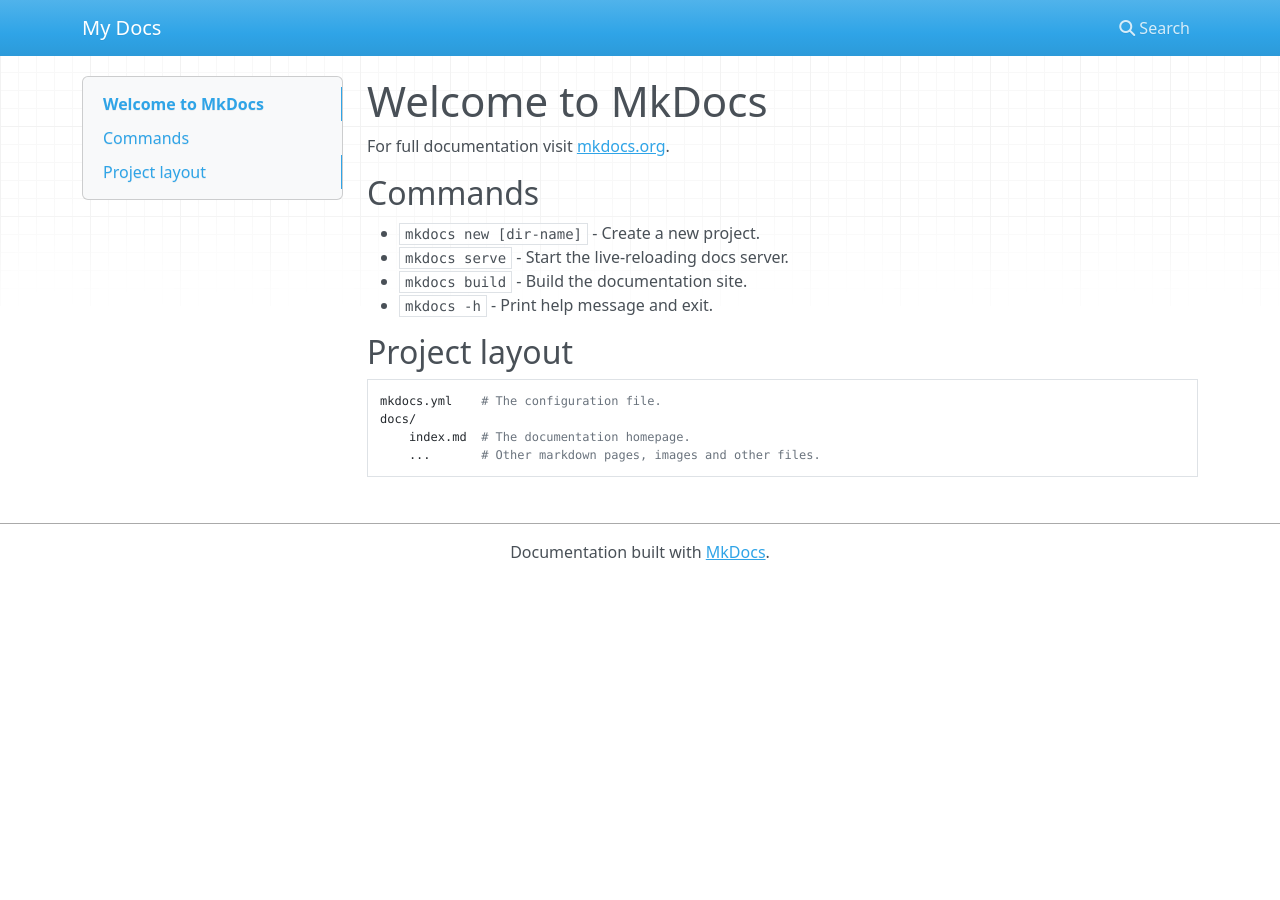
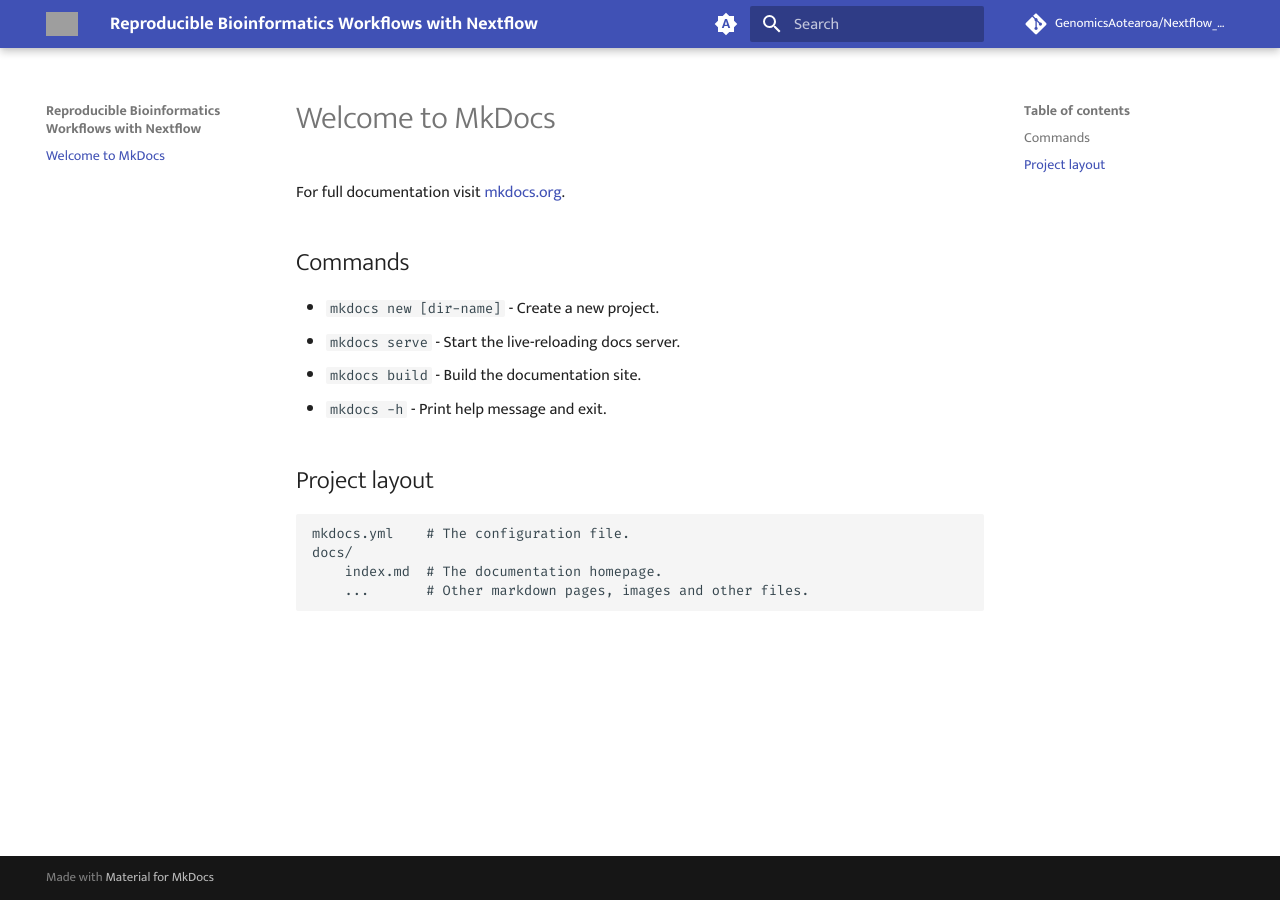
Before and after one commit to GenomicsAotearoa/Nextflow_Workshop, an MkDocs documentation site: the page built from docs/index.md, in a window 1280 px wide. Built offline with MkDocs 1.6.1 and Material for MkDocs 9.7.7, drawn with Linux system fonts in a browser that asks for light colours; nearby versions of some CDN libraries; comment, search, counter and statistics services are not loaded; grey boxes are pictures that could not be loaded.

Commit message:
update mkdocs.yml

```diff
--- a/mkdocs.yml
+++ b/mkdocs.yml
@@ -1 +1,103 @@
-site_name: My Docs
+site_name: Reproducible Bioinformatics Workflows with Nextflow
+
+#Repository information
+
+repo_url: https://github.com/GenomicsAotearoa/Nextflow_Workshop.git
+repo_name:   GenomicsAotearoa/Nextflow_Workshop
+
+
+theme:
+  name: material
+  logo: images/nesi_ga.png
+  favicon: images/nesi_ga.png
+   # 404 page
+  static_templates:
+    - 404.html
+
+  palette:
+
+  # Palette toggle for automatic mode
+  - media: "(prefers-color-scheme)"
+    toggle:
+      icon: material/brightness-auto
+      name: Switch to light mode
+
+  # Palette toggle for light mode
+  - media: "(prefers-color-scheme: light)"
+    scheme: default
+    primary: indigo
+
+
+    toggle:
+      icon: material/brightness-7
+      name: Switch to dark mode
+
+  # Palette toggle for dark mode
+  - media: "(prefers-color-scheme: dark)"
+    scheme: slate
+    toggle:
+      icon: material/brightness-4
+      name: Switch to system preference
+
+  features:
+    - navigation.tracking
+    - navigation.sections
+    - navigation.expand
+
+
+
+  # Necessary for search to work properly
+  include_search_page: false
+  search_index_only: true
+
+  # Default values, taken from mkdocs_theme.yml
+  language: en
+  font:
+    text: Mukta
+    code: Fira Code
+
+markdown_extensions:
+  - abbr
+  - admonition
+  - attr_list
+  - def_list
+  - footnotes
+  - meta
+  - md_in_html
+  - toc:
+      permalink: true
+  - pymdownx.arithmatex:
+      generic: true
+  - pymdownx.betterem:
+      smart_enable: all
+  - pymdownx.caret
+  - pymdownx.details
+  - pymdownx.emoji:
+      emoji_generator: !!python/name:materialx.emoji.to_svg
+      emoji_index: !!python/name:materialx.emoji.twemoji
+  - pymdownx.highlight:
+      anchor_linenums: true
+  - pymdownx.inlinehilite
+  - pymdownx.keys
+  - pymdownx.magiclink:
+      repo_url_shorthand: true
+      user: squidfunk
+      repo: mkdocs-material
+  - pymdownx.mark
+  - pymdownx.smartsymbols
+  - pymdownx.superfences:
+      custom_fences:
+        - name: mermaid
+          class: mermaid
+          format: !!python/name:pymdownx.superfences.fence_code_format
+  - pymdownx.tabbed:
+      alternate_style: true
+  - pymdownx.tasklist:
+      custom_checkbox: true
+  - pymdownx.tilde
+  - pymdownx.snippets
+
+plugins:
+    - mkdocs-video
+    - search:
+        lang: en
```
